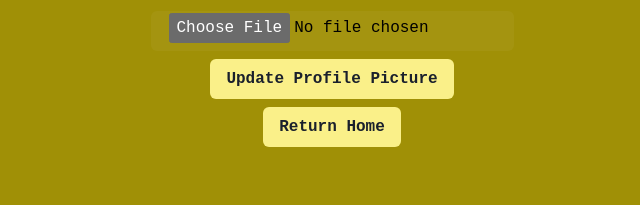
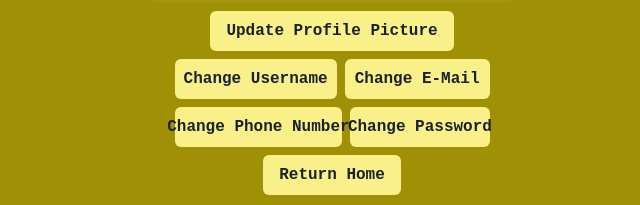
Before and after one commit to asc33nzio/source-code-project, a React (Create React App) app: page /profile in a window 1280 px wide. Shown: the part 502-707 px from the top of the page, without its empty margins (308-948 px from the left). Built offline with nearby package versions, Linux system fonts and the light colour scheme; no server answers; sample sign-in values are in the browser's storage.

Commit message:
initializing user info changes

```diff
--- a/src/pages/heavens_door.jsx
+++ b/src/pages/heavens_door.jsx
@@ -124,9 +124,9 @@ export const HeavensDoor = () => {
                     as={Link}
                     to={'/'}
                     fontSize="18px"
-                    variant="solid"
                     colorScheme="yellow"
                     size="md"
+                    variant="solid"
                     _hover={{
                         textColor: '#88012A',
                         bg: 'black',
--- a/src/pages/profile.jsx
+++ b/src/pages/profile.jsx
@@ -8,6 +8,7 @@ import {
   Input,
   Button,
   Img,
+  Stack,
 } from "@chakra-ui/react";
 import axios from "axios";
 import { Form, Link, useNavigate } from "react-router-dom";
@@ -143,17 +144,125 @@ export function Profile() {
             size="md" mb={2}
             fontFamily={'monospace'}
             onClick={handleProfilePictureUpload}
+            variant="solid"
+            _hover={{
+              textColor: '#88012A',
+              bg: 'black',
+              _before: {
+                bg: 'inherit',
+              },
+              _after: {
+                bg: 'inherit',
+              },
+            }}
           >
             Update Profile Picture
           </Button>
 
         </Form>
 
+        <Stack direction={'row'} justify={'space-between'} w={'315px'}>
+          <Button as={Link}
+            to={'/'}
+            colorScheme="yellow"
+            size="md" mb={2}
+            fontFamily={'monospace'}
+            variant="solid"
+            _hover={{
+              textColor: '#88012A',
+              bg: 'black',
+              _before: {
+                bg: 'inherit',
+              },
+              _after: {
+                bg: 'inherit',
+              },
+            }}
+          >
+            Change Username
+          </Button>
+
+          <Button as={Link}
+            to={'/'}
+            colorScheme="yellow"
+            size="md" mb={2}
+            fontFamily={'monospace'}
+            variant="solid"
+            _hover={{
+              textColor: '#88012A',
+              bg: 'black',
+              _before: {
+                bg: 'inherit',
+              },
+              _after: {
+                bg: 'inherit',
+              },
+            }}
+          >
+            Change E-Mail
+          </Button>
+
+
+        </Stack>
+        <Stack direction={'row'} justify={'space-between'} w={'315px'}>
+          <Button as={Link}
+            to={'/'}
+            colorScheme="yellow"
+            size="md" mb={2}
+            fontFamily={'monospace'}
+            variant="solid"
+            _hover={{
+              textColor: '#88012A',
+              bg: 'black',
+              _before: {
+                bg: 'inherit',
+              },
+              _after: {
+                bg: 'inherit',
+              },
+            }}
+          >
+            Change Phone Number
+          </Button>
+
+          <Button as={Link}
+            to={'/'}
+            colorScheme="yellow"
+            size="md" mb={2}
+            fontFamily={'monospace'}
+            variant="solid"
+            _hover={{
+              textColor: '#88012A',
+              bg: 'black',
+              _before: {
+                bg: 'inherit',
+              },
+              _after: {
+                bg: 'inherit',
+              },
+            }}
+          >
+            Change Password
+          </Button>
+        </Stack>
+
         <Button as={Link}
           to={'/'}
           colorScheme="yellow"
           size="md" mb={2}
-          fontFamily={'monospace'}>
+          fontFamily={'monospace'}
+          variant="solid"
+          _hover={{
+            textColor: '#88012A',
+            bg: 'black',
+            _before: {
+              bg: 'inherit',
+            },
+            _after: {
+              bg: 'inherit',
+            },
+          }}
+        >
           Return Home
         </Button>
 
```
